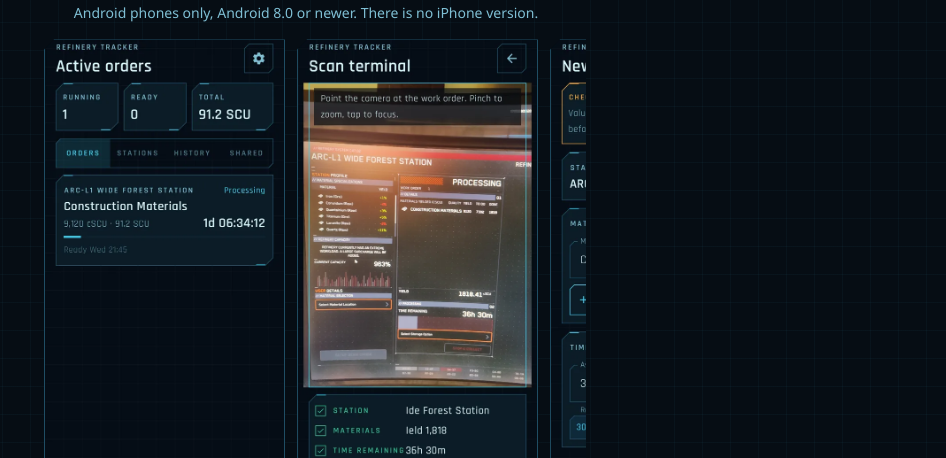
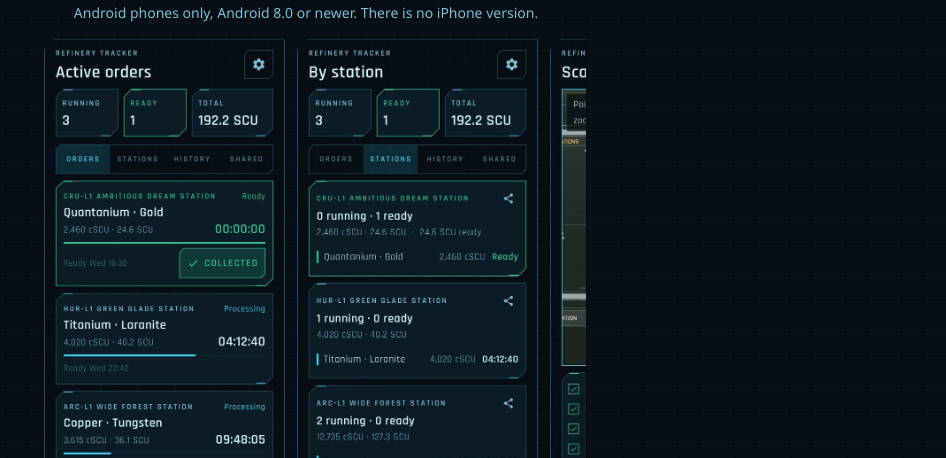
Before and after one commit to immortale-g/immortale-g.github.io, a plain HTML site: page index.html in a window 1280 px wide. Shown: the part 342-800 px from the top of the page, without its empty margins (334-1280 px from the left). Drawn offline with Linux system fonts and the light colour scheme; no server answers.

Commit message:
Screenshots je Sprache und Action, die sie bei jedem Release neu erzeugt
- img/de und img/en: neu gerenderte Bilder (inkl. Stationen-Ansicht), die Seite zeigt die zur Sprache passenden
- Action "Release screenshots": rendert die Bilder aus refinery-tracker bei jedem Release neu und öffnet einen PR

Co-Authored-By: Claude Opus 5.5 <noreply@anthropic.com>
Claude-Session: https://claude.ai/code/session_013aLWWnxZt6cBH9u2PMpeg2

```diff
--- a/index.html
+++ b/index.html
@@ -27,10 +27,11 @@
   </div>
   <div class="panel ios-warn" id="ios-warn" hidden><span class="de">Du bist auf einem iPhone oder iPad. Refinery Tracker läuft leider nur auf Android.</span><span class="en">You are on an iPhone or iPad. Sorry, Refinery Tracker only runs on Android.</span></div>
   <div class="gallery" aria-label="Screenshots">
-    <figure><img src="img/orders.webp" width="540" height="1065" loading="lazy" alt="Active orders"><figcaption><span class="de">Aufträge im Blick</span><span class="en">All orders at a glance</span></figcaption></figure>
-    <figure><img src="img/scan.webp" width="540" height="1065" loading="lazy" alt="Scan terminal"><figcaption><span class="de">Terminal scannen</span><span class="en">Scan the terminal</span></figcaption></figure>
-    <figure><img src="img/scanned.webp" width="540" height="1065" loading="lazy" alt="Scanned order"><figcaption><span class="de">Werte übernommen</span><span class="en">Values filled in</span></figcaption></figure>
-    <figure><img src="img/manual.webp" width="540" height="1065" loading="lazy" alt="New order"><figcaption><span class="de">Oder von Hand eintragen</span><span class="en">Or enter it by hand</span></figcaption></figure>
+    <figure><img class="de" src="img/de/orders.webp" width="540" height="1065" loading="lazy" alt="Aktive Aufträge"><img class="en" src="img/en/orders.webp" width="540" height="1065" loading="lazy" alt="Active orders"><figcaption><span class="de">Aufträge im Blick</span><span class="en">All orders at a glance</span></figcaption></figure>
+    <figure><img class="de" src="img/de/stations.webp" width="540" height="1065" loading="lazy" alt="Stationen"><img class="en" src="img/en/stations.webp" width="540" height="1065" loading="lazy" alt="Stations"><figcaption><span class="de">Nach Station sortiert</span><span class="en">Sorted by station</span></figcaption></figure>
+    <figure><img class="de" src="img/de/scan.webp" width="540" height="1065" loading="lazy" alt="Terminal scannen"><img class="en" src="img/en/scan.webp" width="540" height="1065" loading="lazy" alt="Scan terminal"><figcaption><span class="de">Terminal scannen</span><span class="en">Scan the terminal</span></figcaption></figure>
+    <figure><img class="de" src="img/de/scanned.webp" width="540" height="1065" loading="lazy" alt="Gescannter Auftrag"><img class="en" src="img/en/scanned.webp" width="540" height="1065" loading="lazy" alt="Scanned order"><figcaption><span class="de">Werte übernommen</span><span class="en">Values filled in</span></figcaption></figure>
+    <figure><img class="de" src="img/de/manual.webp" width="540" height="1065" loading="lazy" alt="Neuer Auftrag"><img class="en" src="img/en/manual.webp" width="540" height="1065" loading="lazy" alt="New order"><figcaption><span class="de">Oder von Hand eintragen</span><span class="en">Or enter it by hand</span></figcaption></figure>
   </div>
   <div class="panel">
     <div class="station"><span class="de">Installation</span><span class="en">Installation</span></div>
```
Also changed, not shown: img/de/manual.webp (added), img/de/orders.webp (added), img/de/scan.webp (added), img/de/scanned.webp (added), img/de/stations.webp (added), img/en/manual.webp (added), img/en/orders.webp (added), img/en/scan.webp (added), img/en/scanned.webp (added), img/en/stations.webp (added), img/manual.webp (deleted), img/orders.webp (deleted), img/scan.webp (deleted), img/scanned.webp (deleted), 1 other file.
